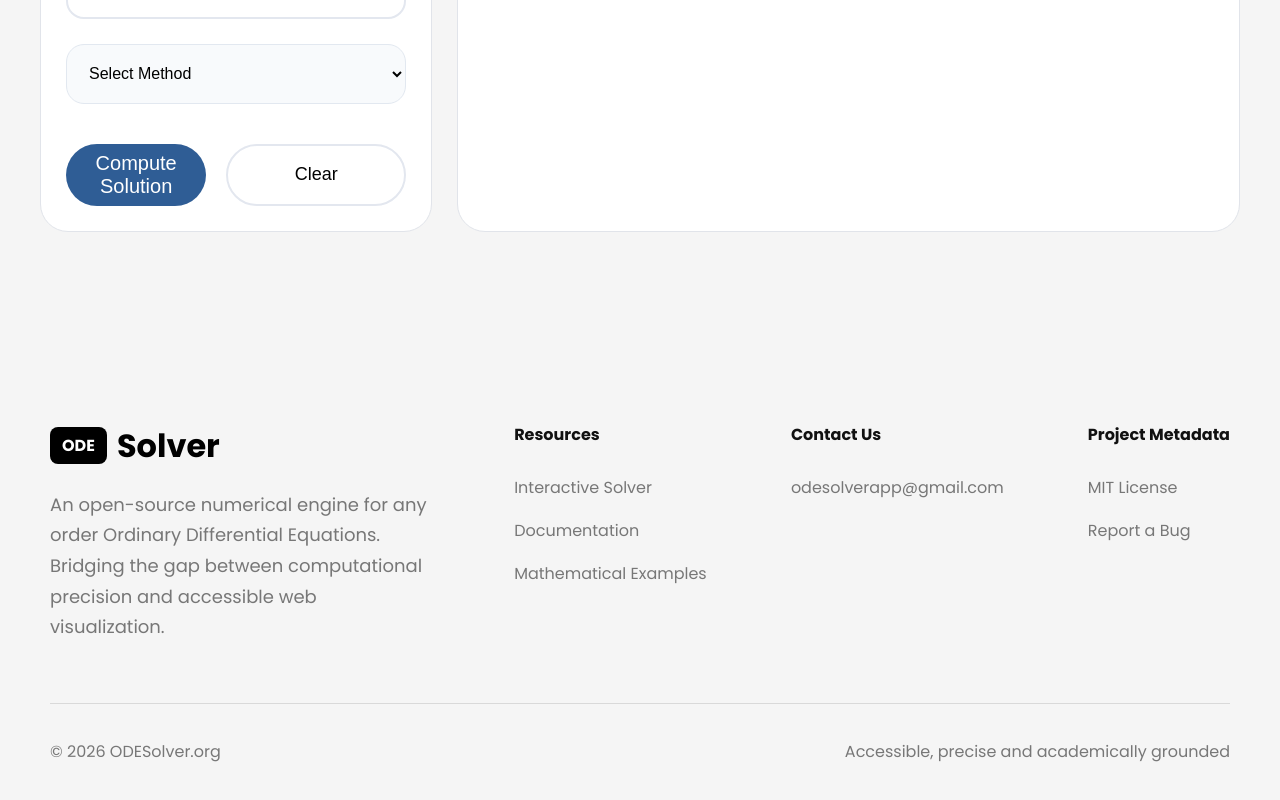
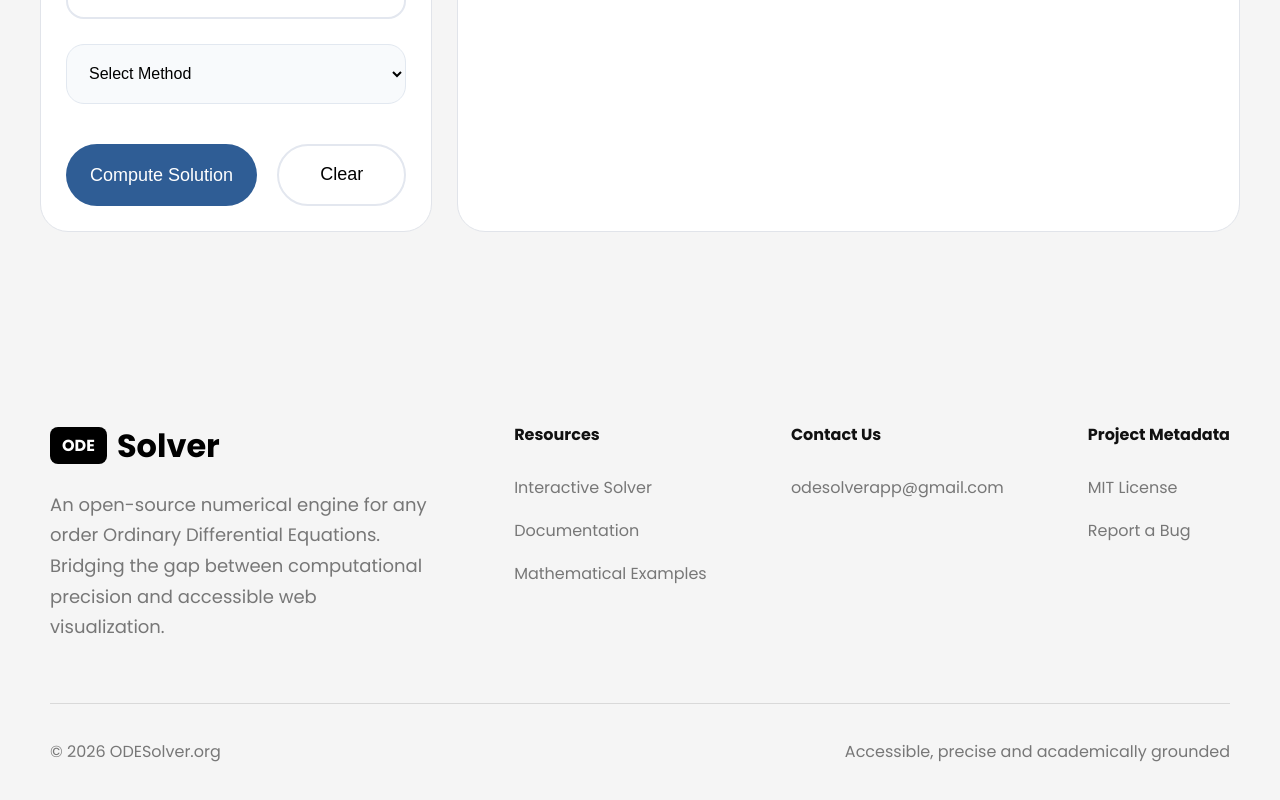
Before and after one commit to YamikaniWilliams/ode-solver-webapp, a React (Create React App) app in the folder frontend/: page /solver in a window 1280 px wide. Shown: the part 1118-1918 px from the top of the page. Built offline with nearby package versions, Linux system fonts and the light colour scheme; no server answers.

Commit message:
Improve UI and update ODE Solver

```diff
--- a/frontend/src/pages/SolverPage.css
+++ b/frontend/src/pages/SolverPage.css
@@ -238,7 +238,14 @@ body{
 .compute-btn{
   flex:1;
 
+  min-height:62px;
   height:62px;
+
+  display:flex;
+  justify-content:center;
+  align-items:center;
+
+  padding:0 24px;
 
   background:#2f5d95;
   color:white;
@@ -246,12 +253,15 @@ body{
   border:none;
   border-radius:40px;
 
-  font-size:20px;
+  font-size:18px;
   font-weight:500;
+  line-height:1;
 
   cursor:pointer;
 
   transition:0.3s;
+
+  white-space:nowrap;
 }
 
 .compute-btn:hover{
@@ -261,6 +271,11 @@ body{
 
 .clear-btn{
   width:180px;
+  min-height:62px;
+
+  display:flex;
+  justify-content:center;
+  align-items:center;
 
   border:2px solid #e3e7ef;
 
```
